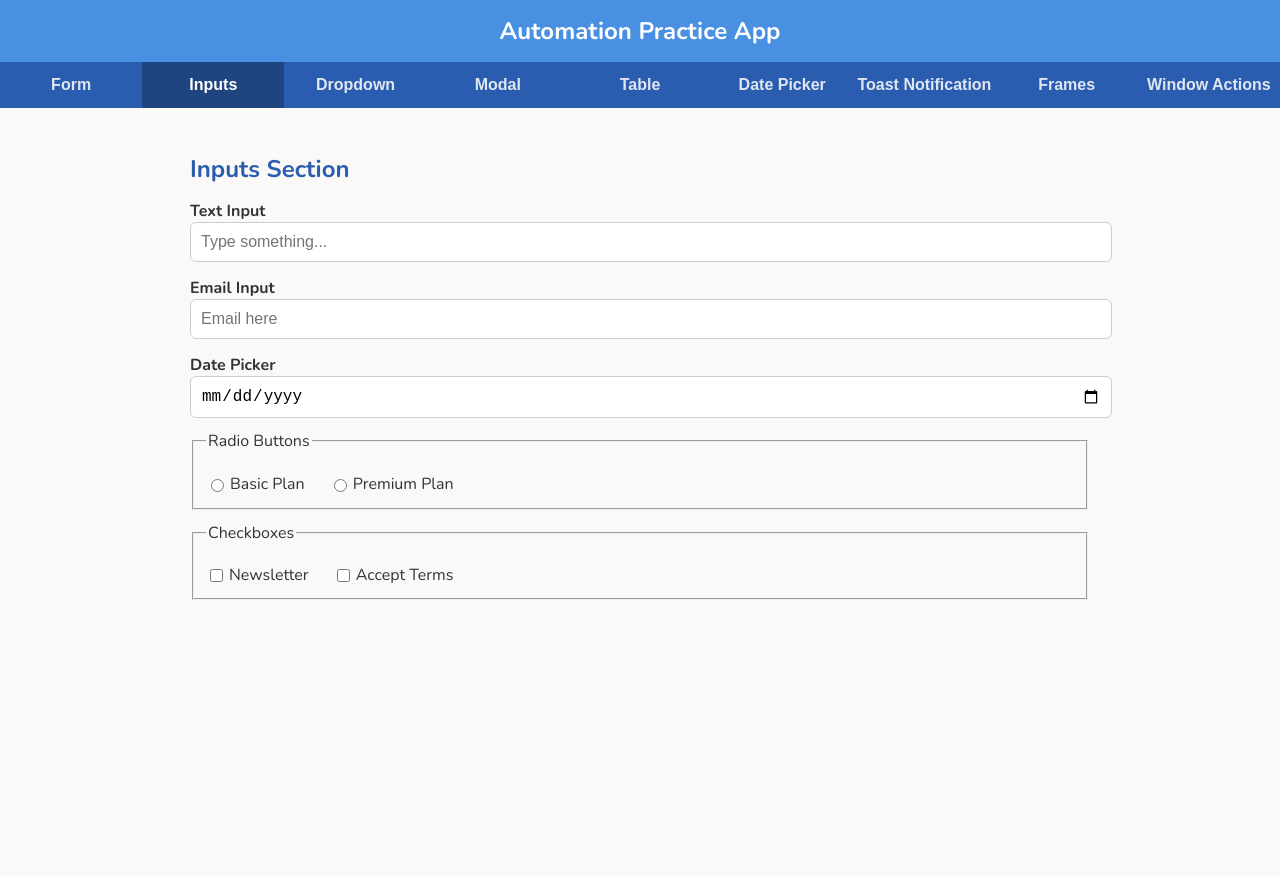
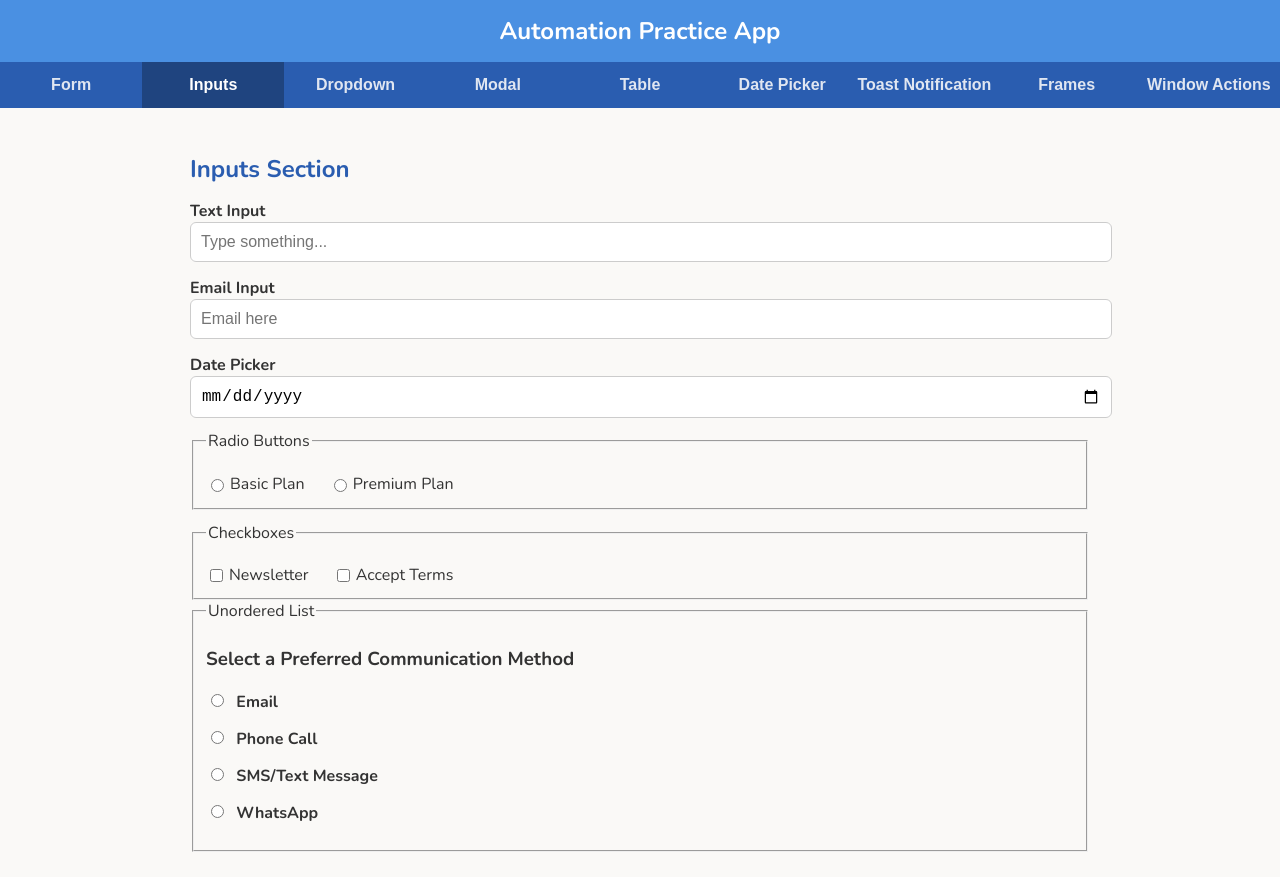
Before and after one commit to senseisingal/cypress-training-site, a plain HTML site: page index.html in a window 1280 px wide. Both pictures are taken after a click on the tab "Inputs". Before the commit the page ends 800 px from the top, so only its background shows below. Drawn offline with nearby package versions, Linux system fonts and the light colour scheme.

Commit message:
add unordered list to input tab

```diff
--- a/index.html
+++ b/index.html
@@ -87,6 +87,38 @@
       <label><input type="checkbox" data-test-id="checkbox-newsletter" /> Newsletter</label>
       <label><input type="checkbox" data-test-id="checkbox-terms" /> Accept Terms</label>
     </fieldset>
+
+    <fieldset>
+      <legend>Unordered List</legend>
+      <h3>Select a Preferred Communication Method</h3>
+      <ul class="radio-list" data-test-id="ul-radio-options">
+        <li>
+          <label>
+            <input type="radio" name="communication" value="email" data-test-id="radio-email" />
+            Email
+          </label>
+        </li>
+        <li>
+          <label>
+            <input type="radio" name="communication" value="phone" data-test-id="radio-phone" />
+            Phone Call
+          </label>
+        </li>
+        <li>
+          <label>
+            <input type="radio" name="communication" value="sms" data-test-id="radio-sms" />
+            SMS/Text Message
+          </label>
+        </li>
+        <li>
+          <label>
+            <input type="radio" name="communication" value="whatsapp" data-test-id="radio-whatsapp" />
+            WhatsApp
+          </label>
+        </li>
+      </ul>
+
+    </fieldset>
   </section>
 
   <section id="dropdown-section" role="tabpanel" aria-labelledby="tab-dropdown">
--- a/styles.css
+++ b/styles.css
@@ -228,3 +228,19 @@ body {
   font-weight: 700;
   margin-top: 20px;
 }
+
+.radio-list {
+  list-style-type: none;
+  padding: 0;
+  margin-top: 15px;
+}
+
+.radio-list li {
+  margin-bottom: 10px;
+  font-weight: 500;
+}
+
+.radio-list input[type="radio"] {
+  margin-right: 8px;
+  cursor: pointer;
+}
```
